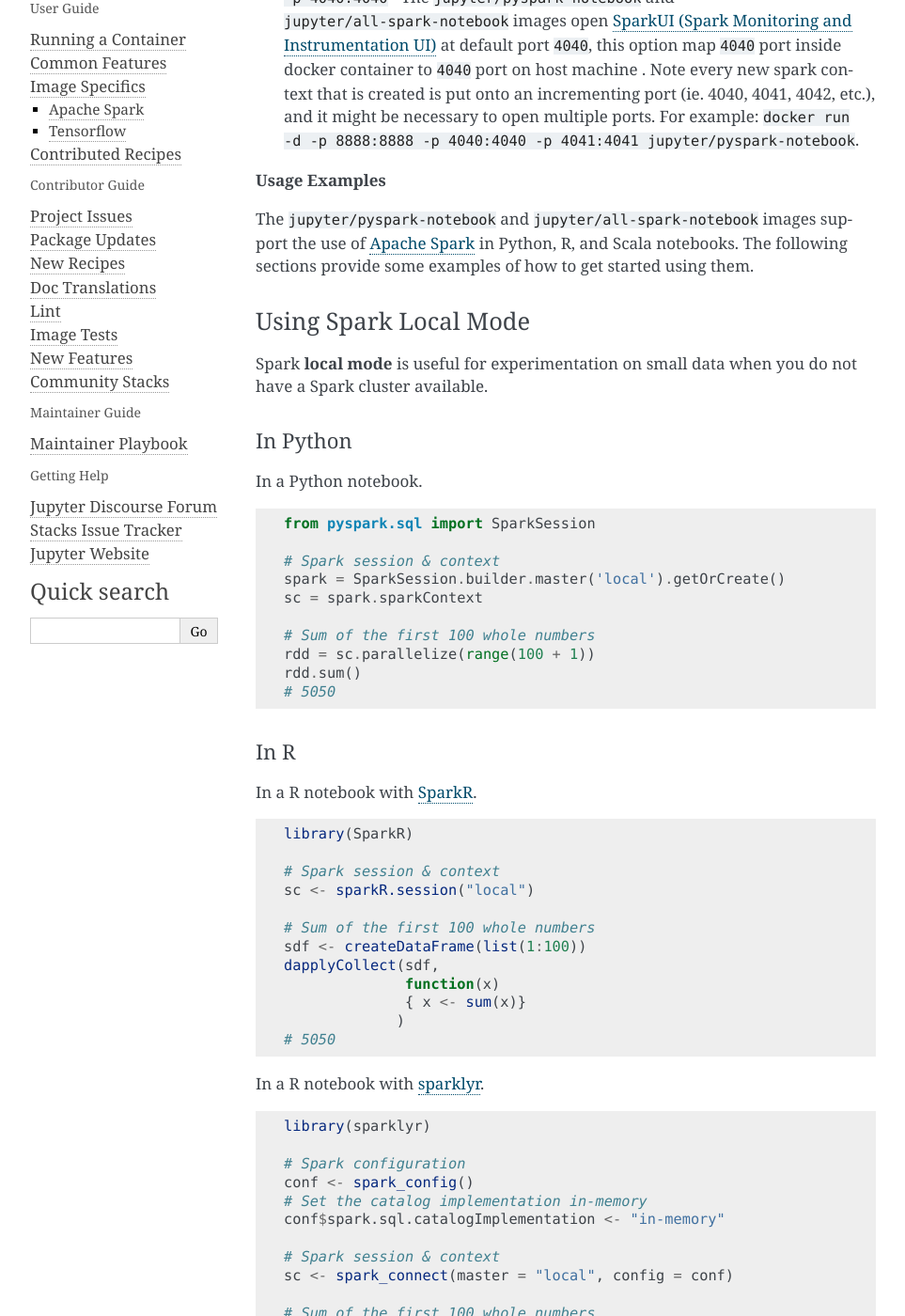
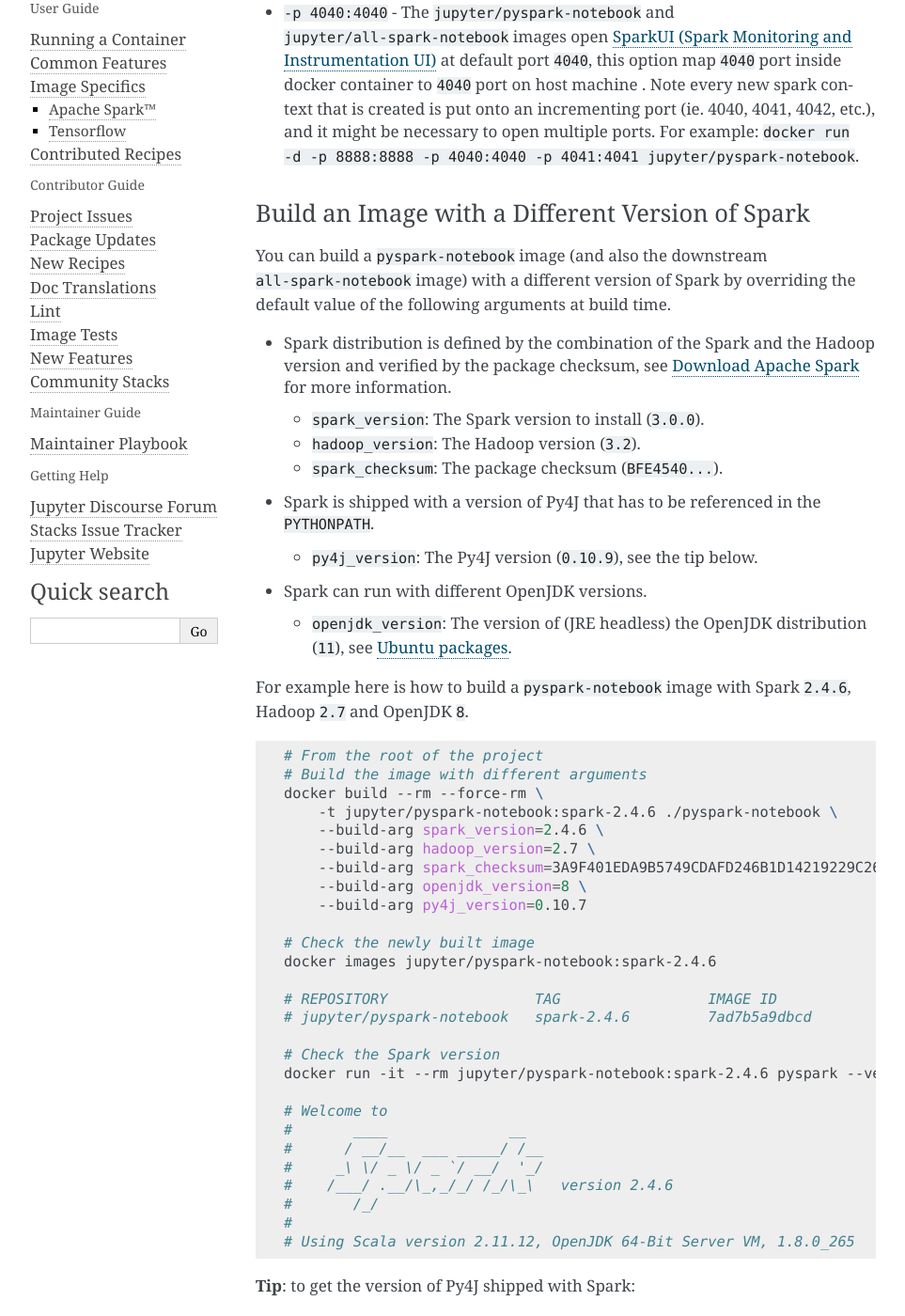
Before and after one commit to jupyter/docker-stacks, a Sphinx documentation site: the page built from docs/using/specifics.md, in a window 1280 px wide and 1400 px high, scrolled down 323 px. Shown: the whole window at 94% size, without its empty margins (148-1111 px from the left). Built offline with Sphinx 7.4.7, drawn with Linux system fonts in a browser that asks for light colours; pages that are not in the unit, such as notebooks, are missing from menus; some of the changed text lies outside the part shown.

Commit message:
Resolves #1131: Allow alternative Spark version
Allow to build `pyspark-notebook` image with an alternative Spark version.

- Define arguments for Spark installation
- Add a note in "Image Specifics" explaining how to build an image with an alternative Spark version
- Remove Toree documentation from "Image Specifics" since its support has been droped in #1115

````diff
--- a/docs/using/specifics.md
+++ b/docs/using/specifics.md
@@ -2,21 +2,81 @@
 
 This page provides details about features specific to one or more images.
 
-## Apache Spark
+## Apache Spark™
 
-**Specific Docker Image Options**
+### Specific Docker Image Options
 
 * `-p 4040:4040` - The `jupyter/pyspark-notebook` and `jupyter/all-spark-notebook` images open [SparkUI (Spark Monitoring and Instrumentation UI)](http://spark.apache.org/docs/latest/monitoring.html) at default port `4040`, this option map `4040` port inside docker container to `4040` port on host machine . Note every new spark context that is created is put onto an incrementing port (ie. 4040, 4041, 4042, etc.), and it might be necessary to open multiple ports. For example: `docker run -d -p 8888:8888 -p 4040:4040 -p 4041:4041 jupyter/pyspark-notebook`.
 
-**Usage Examples**
+### Build an Image with a Different Version of Spark
+
+You can build a `pyspark-notebook` image (and also the downstream `all-spark-notebook` image) with a different version of Spark by overriding the default value of the following arguments at build time.
+
+* Spark distribution is defined by the combination of the Spark and the Hadoop version and verified by the package checksum, see [Download Apache Spark](https://spark.apache.org/downloads.html) for more information.
+  * `spark_version`: The Spark version to install (`3.0.0`).
+  * `hadoop_version`: The Hadoop version (`3.2`).
+  * `spark_checksum`: The package checksum (`BFE4540...`).
+* Spark is shipped with a version of Py4J that has to be referenced in the `PYTHONPATH`.
+  * `py4j_version`: The Py4J version (`0.10.9`), see the tip below.
+* Spark can run with different OpenJDK versions.
+  * `openjdk_version`: The version of (JRE headless) the OpenJDK distribution (`11`), see [Ubuntu packages](https://packages.ubuntu.com/search?keywords=openjdk).
+
+For example here is how to build a `pyspark-notebook` image with Spark `2.4.6`, Hadoop `2.7` and OpenJDK `8`.
+
+```bash
+# From the root of the project
+# Build the image with different arguments
+docker build --rm --force-rm \
+    -t jupyter/pyspark-notebook:spark-2.4.6 ./pyspark-notebook \
+    --build-arg spark_version=2.4.6 \
+    --build-arg hadoop_version=2.7 \
+    --build-arg spark_checksum=3A9F401EDA9B5749CDAFD246B1D14219229C26387017791C345A23A65782FB8B25A302BF4AC1ED7C16A1FE83108E94E55DAD9639A51C751D81C8C0534A4A9641 \
+    --build-arg openjdk_version=8 \
+    --build-arg py4j_version=0.10.7
+
+# Check the newly built image
+docker images jupyter/pyspark-notebook:spark-2.4.6
+
+# REPOSITORY                 TAG                 IMAGE ID            CREATED             SIZE
+# jupyter/pyspark-notebook   spark-2.4.6         7ad7b5a9dbcd        4 minutes ago       3.44GB
+
+# Check the Spark version
+docker run -it --rm jupyter/pyspark-notebook:spark-2.4.6 pyspark --version
+
+# Welcome to
+#       ____              __
+#      / __/__  ___ _____/ /__
+#     _\ \/ _ \/ _ `/ __/  '_/
+#    /___/ .__/\_,_/_/ /_/\_\   version 2.4.6
+#       /_/
+#
+# Using Scala version 2.11.12, OpenJDK 64-Bit Server VM, 1.8.0_265
+```
+
+**Tip**: to get the version of Py4J shipped with Spark:
+
+ * Build a first image without changing `py4j_version` (it will not prevent the image to build it will just prevent Python to find the `pyspark` module),
+ * get the version (`ls /usr/local/spark/python/lib/`),
+ * set the version `--build-arg py4j_version=0.10.7`.
+
+*Note: At the time of writing there is an issue preventing to use Spark `2.4.6` with Python `3.8`, see [this answer on SO](https://stackoverflow.com/a/62173969/4413446) for more information.*
+
+```bash
+docker run -it --rm jupyter/pyspark-notebook:spark-2.4.6 ls /usr/local/spark/python/lib/
+# py4j-0.10.7-src.zip  PY4J_LICENSE.txt  pyspark.zip
+# You can now set the build-arg
+# --build-arg py4j_version=
+```
+
+### Usage Examples
 
 The `jupyter/pyspark-notebook` and `jupyter/all-spark-notebook` images support the use of [Apache Spark](https://spark.apache.org/) in Python, R, and Scala notebooks. The following sections provide some examples of how to get started using them.
 
-### Using Spark Local Mode
+#### Using Spark Local Mode
 
 Spark **local mode** is useful for experimentation on small data when you do not have a Spark cluster available.
 
-#### In Python
+##### In Python
 
 In a Python notebook.
 
@@ -33,7 +93,7 @@ rdd.sum()
 # 5050
 ```
 
-#### In R
+##### In R
 
 In a R notebook with [SparkR][sparkr].
 
@@ -91,18 +149,7 @@ rdd.sum()
 // 5050
 ```
 
-##### In an Apache Toree Kernel
-
-Apache Toree instantiates a local `SparkContext` for you in variable `sc` when the kernel starts.
-
-```scala
-// Sum of the first 100 whole numbers
-val rdd = sc.parallelize(0 to 100)
-rdd.sum()
-// 5050
-```
-
-### Connecting to a Spark Cluster in Standalone Mode
+#### Connecting to a Spark Cluster in Standalone Mode
 
 Connection to Spark Cluster on **[Standalone Mode](https://spark.apache.org/docs/latest/spark-standalone.html)** requires the following set of steps:
 
@@ -117,7 +164,7 @@ Connection to Spark Cluster on **[Standalone Mode](https://spark.apache.org/docs
 
 **Note**: In the following examples we are using the Spark master URL `spark://master:7077` that shall be replaced by the URL of the Spark master.
 
-#### In Python
+##### In Python
 
 The **same Python version** need to be used on the notebook (where the driver is located) and on the Spark workers.
 The python version used at driver and worker side can be adjusted by setting the environment variables `PYSPARK_PYTHON` and / or `PYSPARK_DRIVER_PYTHON`, see [Spark Configuration][spark-conf] for more information.
@@ -135,7 +182,7 @@ rdd.sum()
 # 5050
 ```
 
-#### In R
+##### In R
 
 In a R notebook with [SparkR][sparkr].
 
@@ -186,29 +231,6 @@ launcher.master = "spark://master:7077"
 ```
 
 ```scala
-// Sum of the first 100 whole numbers
-val rdd = sc.parallelize(0 to 100)
-rdd.sum()
-// 5050
-```
-
-##### In an Apache Toree Scala Notebook
-
-The Apache Toree kernel automatically creates a `SparkContext` when it starts based on configuration information from its command line arguments and environment variables. You can pass information about your cluster via the `SPARK_OPTS` environment variable when you spawn a container.
-
-For instance, to pass information about a standalone Spark master, you could start the container like so:
-
-```bash
-docker run -d -p 8888:8888 -e SPARK_OPTS='--master=spark://master:7077' \
-       jupyter/all-spark-notebook
-```
-
-Note that this is the same information expressed in a notebook in the Python case above. Once the kernel spec has your cluster information, you can test your cluster in an Apache Toree notebook like so:
-
-```scala
-// should print the value of --master in the kernel spec
-println(sc.master)
-
 // Sum of the first 100 whole numbers
 val rdd = sc.parallelize(0 to 100)
 rdd.sum()
````
Also changed, not shown: other parts of docs/using/specifics.md (+2 -6 lines), 1 other file.
